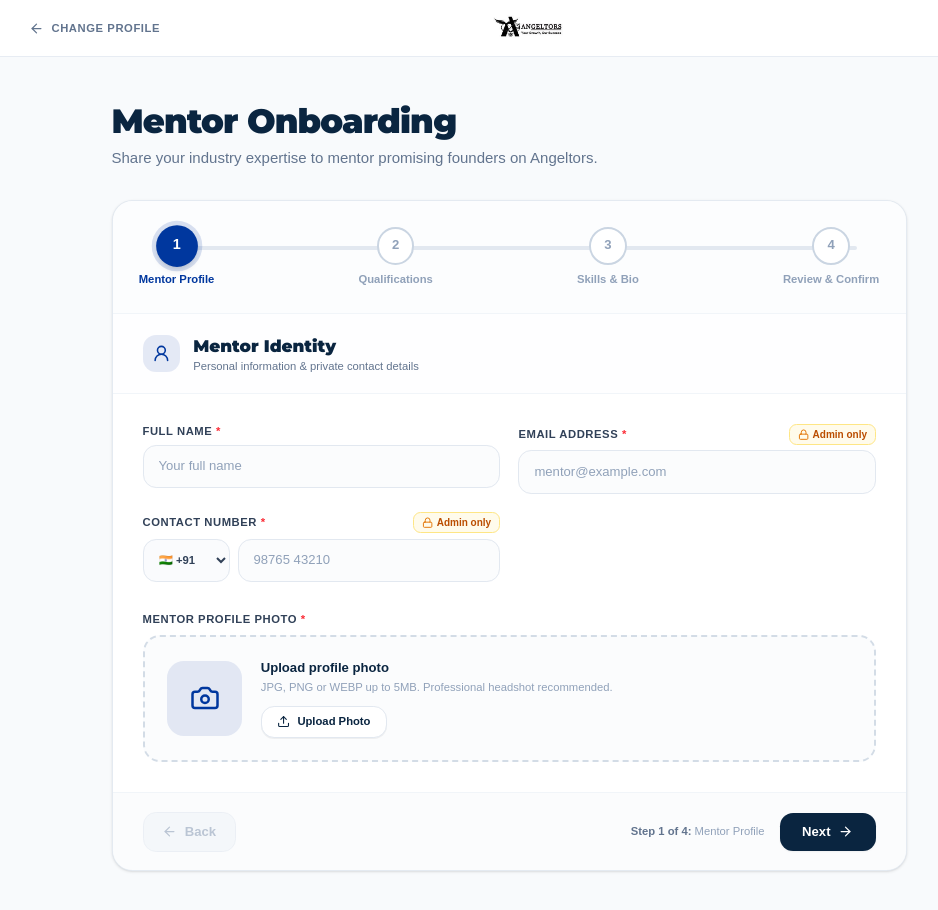
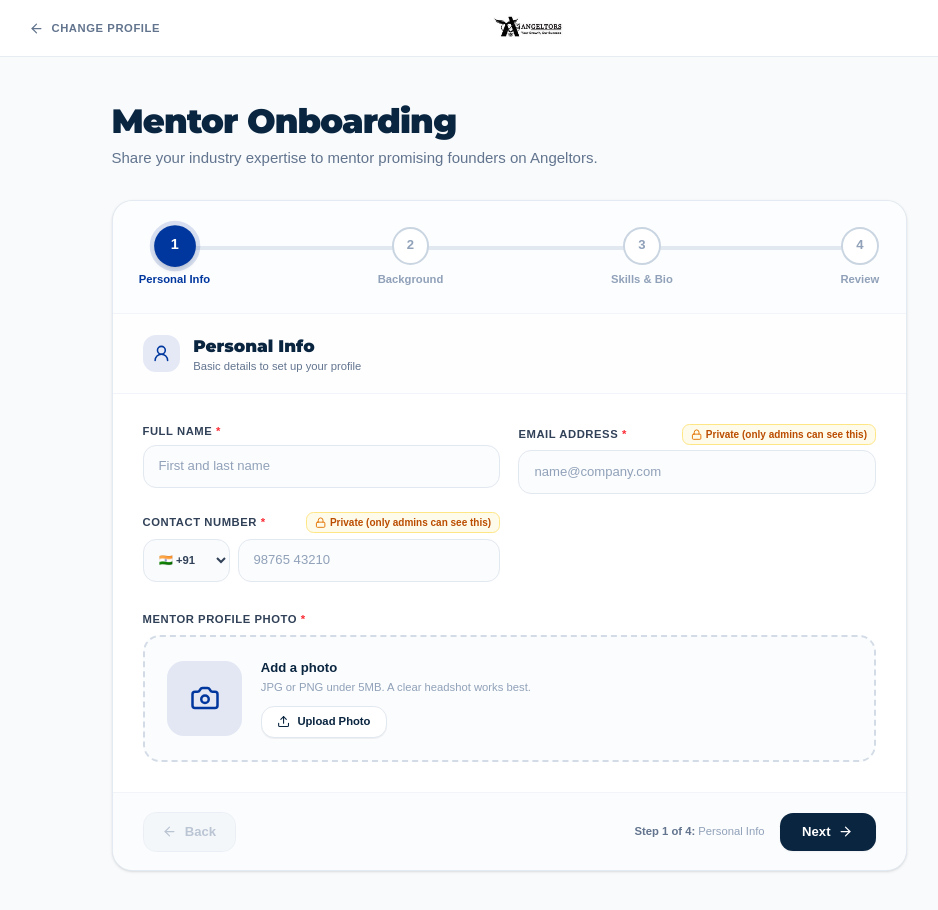
Before and after one commit to abdullah-par/angeltors, a React (Vite) app in the folder client/: page /onboarding/mentor in a window 1280 px wide. Shown: the top 910 px of the page, without its empty margins (131-1069 px from the left). Built offline with nearby package versions, Linux system fonts and the light colour scheme; a web font is replaced by a local one.

Commit message:
feat: add investor and mentor onboarding page components

```diff
--- a/client/src/pages/InvestorOnboarding.tsx
+++ b/client/src/pages/InvestorOnboarding.tsx
@@ -253,10 +253,10 @@ export default function InvestorOnboarding() {
   };
 
   const steps = [
-    { number: 1, title: "Personal Profile", icon: UserRound, subtitle: "Your primary investor details" },
-    { number: 2, title: "Address & PAN", icon: Building2, subtitle: "Legal communication & verification details" },
-    { number: 3, title: "Sectors & DEMAT", icon: PieChart, subtitle: "Target sectors & DEMAT account info" },
-    { number: 4, title: "Review & Confirm", icon: FileCheck, subtitle: "Review details & complete investor profile" }
+    { number: 1, title: "Personal Info", icon: UserRound, subtitle: "Basic details to set up your profile" },
+    { number: 2, title: "Address & PAN", icon: Building2, subtitle: "Where should we send your documents?" },
+    { number: 3, title: "Sectors & DEMAT", icon: PieChart, subtitle: "What are you looking to invest in?" },
+    { number: 4, title: "Review", icon: FileCheck, subtitle: "Look over your details before submitting" }
   ];
 
   const currentStepMeta = steps[currentStep - 1];
@@ -369,8 +369,8 @@ export default function InvestorOnboarding() {
                         <UserRound className="h-5 w-5" />
                       </span>
                       <div>
-                        <h2 className="text-lg font-black text-angeltors-ink">Personal Profile</h2>
-                        <p className="text-xs text-slate-500">Your primary investor details</p>
+                        <h2 className="text-lg font-black text-angeltors-ink">Personal Info</h2>
+                        <p className="text-xs text-slate-500">Basic details to set up your profile</p>
                       </div>
                     </div>
 
@@ -384,14 +384,14 @@ export default function InvestorOnboarding() {
                             onBlur={() => markTouched("name")}
                             onChange={(e) => updateForm("name", e.target.value)}
                             className={getInputStyle("name", Boolean(form.name))}
-                            placeholder="Your full legal name"
+                            placeholder="First and last name"
                           />
                         </Field>
 
                         <Field
                           label="Email Address"
                           required
-                          badge="Hidden from startups"
+                          badge="Private (only admins can see this)"
                           error={shouldShowError("email") ? errors.email : undefined}
                         >
                           <input
@@ -401,14 +401,14 @@ export default function InvestorOnboarding() {
                             onBlur={() => markTouched("email")}
                             onChange={(e) => updateForm("email", e.target.value)}
                             className={getInputStyle("email", Boolean(form.email))}
-                            placeholder="investor@domain.com"
+                            placeholder="name@company.com"
                           />
                         </Field>
 
                         <Field
                           label="Contact Number"
                           required
-                          badge="Hidden from startups"
+                          badge="For registration only (Admin visible)"
                           error={shouldShowError("contact") ? errors.contact : undefined}
                         >
                           <div className="mt-1.5 flex gap-2">
@@ -478,10 +478,10 @@ export default function InvestorOnboarding() {
 
                             <div className="flex-1 text-center sm:text-left">
                               <p className="text-sm font-bold text-angeltors-ink">
-                                {form.photo ? form.photo.name : "Upload profile photo"}
+                                {form.photo ? form.photo.name : "Add a photo"}
                               </p>
                               <p className="mt-0.5 text-xs text-slate-400">
-                                JPG, PNG or WEBP up to 5MB. Professional headshot recommended.
+                                JPG or PNG under 5MB. A clear headshot works best.
                               </p>
                               <label className="mt-3 inline-flex cursor-pointer items-center gap-2 rounded-xl bg-white border border-slate-200 px-4 py-2 text-xs font-bold text-angeltors-ink shadow-2xs transition hover:border-angeltors-accent hover:text-angeltors-accent">
                                 <Upload className="h-3.5 w-3.5" />
@@ -516,7 +516,7 @@ export default function InvestorOnboarding() {
                       </span>
                       <div>
                         <h2 className="text-lg font-black text-angeltors-ink">Address & Legal Identification</h2>
-                        <p className="text-xs text-slate-500">Communication & tax identification details</p>
+                        <p className="text-xs text-slate-500">Where should we send your documents?</p>
                       </div>
                     </div>
 
@@ -568,7 +568,7 @@ export default function InvestorOnboarding() {
                       </span>
                       <div>
                         <h2 className="text-lg font-black text-angeltors-ink">Investment Sectors & DEMAT Details</h2>
-                        <p className="text-xs text-slate-500">Domains of interest & securities repository information</p>
+                        <p className="text-xs text-slate-500">What are you looking to invest in?</p>
                       </div>
                     </div>
 
@@ -576,7 +576,7 @@ export default function InvestorOnboarding() {
                       {/* Sector Multi-select Tags */}
                       <Field label="Sectors / Domains to Invest" required error={shouldShowError("sectors") ? errors.sectors : undefined}>
                         <p className="text-xs text-slate-500 mb-3">
-                          Select all sectors and startup categories you are interested in funding:
+                          Select all the startup categories you're interested in:
                         </p>
                         <div className="flex flex-wrap gap-2.5">
                           {SECTOR_OPTIONS.map((sector) => {
@@ -693,8 +693,8 @@ export default function InvestorOnboarding() {
                         <FileCheck className="h-5 w-5" />
                       </span>
                       <div>
-                        <h2 className="text-lg font-black text-angeltors-ink">Review & Confirm Profile</h2>
-                        <p className="text-xs text-slate-500">Verify your investor application before submitting</p>
+                        <h2 className="text-lg font-black text-angeltors-ink">Review your details</h2>
+                        <p className="text-xs text-slate-500">Look over your info before submitting</p>
                       </div>
                     </div>
 
@@ -714,9 +714,6 @@ export default function InvestorOnboarding() {
                         <div className="flex-1 min-w-0">
                           <div className="flex items-center gap-2">
                             <h3 className="text-base font-bold text-angeltors-ink truncate">{form.name || "Investor Name"}</h3>
-                            <span className="rounded-full bg-emerald-100 px-2.5 py-0.5 text-[10px] font-extrabold text-emerald-800">
-                              Accredited Investor
-                            </span>
                           </div>
                           <p className="text-xs text-slate-500 truncate">{form.email} • {form.countryCode} {form.contact}</p>
                           <p className="text-xs text-slate-600 mt-1">{form.officeAddress}</p>
--- a/client/src/pages/MentorOnboarding.tsx
+++ b/client/src/pages/MentorOnboarding.tsx
@@ -244,10 +244,10 @@ export default function MentorOnboarding() {
   };
 
   const steps = [
-    { number: 1, title: "Mentor Profile", icon: UserRound, subtitle: "Personal & contact information" },
-    { number: 2, title: "Qualifications", icon: Award, subtitle: "Professional experience & education" },
-    { number: 3, title: "Skills & Bio", icon: Sparkles, subtitle: "Core expertise & mentor biography" },
-    { number: 4, title: "Review & Confirm", icon: FileCheck, subtitle: "Review details & publish mentor profile" }
+    { number: 1, title: "Personal Info", icon: UserRound, subtitle: "Basic details to set up your profile" },
+    { number: 2, title: "Background", icon: Award, subtitle: "Your experience and education" },
+    { number: 3, title: "Skills & Bio", icon: Sparkles, subtitle: "What are your core strengths?" },
+    { number: 4, title: "Review", icon: FileCheck, subtitle: "Look over your details before submitting" }
   ];
 
   const currentStepMeta = steps[currentStep - 1];
@@ -345,8 +345,8 @@ export default function MentorOnboarding() {
                         <UserRound className="h-5 w-5" />
                       </span>
                       <div>
-                        <h2 className="text-lg font-black text-angeltors-ink">Mentor Identity</h2>
-                        <p className="text-xs text-slate-500">Personal information & private contact details</p>
+                        <h2 className="text-lg font-black text-angeltors-ink">Personal Info</h2>
+                        <p className="text-xs text-slate-500">Basic details to set up your profile</p>
                       </div>
                     </div>
 
@@ -360,11 +360,11 @@ export default function MentorOnboarding() {
                             onBlur={() => markTouched("name")}
                             onChange={(e) => updateForm("name", e.target.value)}
                             className={getInputStyle("name", Boolean(form.name))}
-                            placeholder="Your full name"
+                            placeholder="First and last name"
                           />
                         </Field>
 
-                        <Field label="Email Address" required badge="Admin only" error={shouldShowError("email") ? errors.email : undefined}>
+                        <Field label="Email Address" required badge="Private (only admins can see this)" error={shouldShowError("email") ? errors.email : undefined}>
                           <input
                             type="email"
                             required
@@ -372,11 +372,11 @@ export default function MentorOnboarding() {
                             onBlur={() => markTouched("email")}
                             onChange={(e) => updateForm("email", e.target.value)}
                             className={getInputStyle("email", Boolean(form.email))}
-                            placeholder="mentor@example.com"
+                            placeholder="name@company.com"
                           />
                         </Field>
 
-                        <Field label="Contact Number" required badge="Admin only" error={shouldShowError("contact") ? errors.contact : undefined}>
+                        <Field label="Contact Number" required badge="Private (only admins can see this)" error={shouldShowError("contact") ? errors.contact : undefined}>
                           <div className="mt-1.5 flex gap-2">
                             <select
                               value={form.countryCode}
@@ -431,10 +431,10 @@ export default function MentorOnboarding() {
 
                             <div className="flex-1 text-center sm:text-left">
                               <p className="text-sm font-bold text-angeltors-ink">
-                                {form.photo ? form.photo.name : "Upload profile photo"}
+                                {form.photo ? form.photo.name : "Add a photo"}
                               </p>
                               <p className="mt-0.5 text-xs text-slate-400">
-                                JPG, PNG or WEBP up to 5MB. Professional headshot recommended.
+                                JPG or PNG under 5MB. A clear headshot works best.
                               </p>
                               <label className="mt-3 inline-flex cursor-pointer items-center gap-2 rounded-xl bg-white border border-slate-200 px-4 py-2 text-xs font-bold text-angeltors-ink shadow-2xs transition hover:border-angeltors-accent hover:text-angeltors-accent">
                                 <Upload className="h-3.5 w-3.5" />
@@ -457,8 +457,8 @@ export default function MentorOnboarding() {
                         <Award className="h-5 w-5" />
                       </span>
                       <div>
-                        <h2 className="text-lg font-black text-angeltors-ink">Qualifications & Experience</h2>
-                        <p className="text-xs text-slate-500">Your background & LinkedIn profile</p>
+                        <h2 className="text-lg font-black text-angeltors-ink">Your Background</h2>
+                        <p className="text-xs text-slate-500">Your experience and education</p>
                       </div>
                     </div>
 
@@ -484,7 +484,7 @@ export default function MentorOnboarding() {
                             onBlur={() => markTouched("linkedIn")}
                             onChange={(e) => updateForm("linkedIn", e.target.value)}
                             className={getInputStyle("linkedIn", Boolean(form.linkedIn))}
-                            placeholder="https://linkedin.com/in/mentorprofile"
+                            placeholder="https://linkedin.com/in/profile"
                           />
                         </Field>
 
@@ -496,7 +496,7 @@ export default function MentorOnboarding() {
                             onBlur={() => markTouched("qualification")}
                             onChange={(e) => updateForm("qualification", e.target.value)}
                             className={getInputStyle("qualification", Boolean(form.qualification))}
-                            placeholder="e.g. M.Tech, MBA, Ph.D in CS"
+                            placeholder="e.g. MBA, Ph.D in CS"
                           />
                         </Field>
 
@@ -508,7 +508,7 @@ export default function MentorOnboarding() {
                             onBlur={() => markTouched("experience")}
                             onChange={(e) => updateForm("experience", e.target.value)}
                             className={getInputStyle("experience", Boolean(form.experience))}
-                            placeholder="e.g. 10+ yrs Product VP & Founder"
+                            placeholder="e.g. 10+ years in product management"
                           />
                         </Field>
                       </div>
@@ -525,7 +525,7 @@ export default function MentorOnboarding() {
                       </span>
                       <div>
                         <h2 className="text-lg font-black text-angeltors-ink">Keyskills & Bio Summary</h2>
-                        <p className="text-xs text-slate-500">Expertise tags & brief professional summary</p>
+                        <p className="text-xs text-slate-500">What are your core strengths?</p>
                       </div>
                     </div>
 
@@ -593,7 +593,7 @@ export default function MentorOnboarding() {
                           onBlur={() => markTouched("briefSummary")}
                           onChange={(e) => updateForm("briefSummary", e.target.value)}
                           className={`${getInputStyle("briefSummary", Boolean(form.briefSummary))} min-h-[110px] resize-y`}
-                          placeholder="Summarize your mentoring style, achievements, and how you support founders..."
+                          placeholder="Share your mentoring philosophy, key achievements, and how you support founders..."
                         />
                       </Field>
                     </div>
@@ -608,8 +608,8 @@ export default function MentorOnboarding() {
                         <FileCheck className="h-5 w-5" />
                       </span>
                       <div>
-                        <h2 className="text-lg font-black text-angeltors-ink">Review & Confirm Profile</h2>
-                        <p className="text-xs text-slate-500">Verify your mentor application before publishing</p>
+                        <h2 className="text-lg font-black text-angeltors-ink">Review your details</h2>
+                        <p className="text-xs text-slate-500">Look over your info before submitting</p>
                       </div>
                     </div>
 
```
